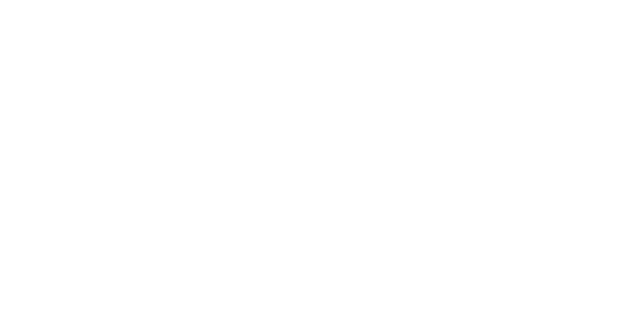
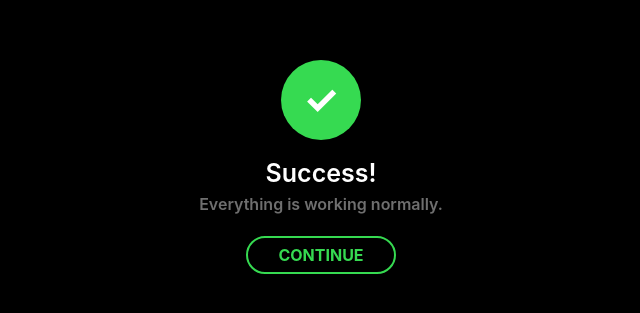
Before and after one commit to B2gussain/EzyStay-Frontend, a React (Vite) app: page /success in a window 1280 px wide. Before the commit this address had no page. Shown: the part 233-546 px from the top of the page, without its empty margins (319-959 px from the left). Built offline with nearby package versions, Linux system fonts and the light colour scheme; sample sign-in values are in the browser's storage.

Commit message:
adding payment gateway

```diff
--- a/package.json
+++ b/package.json
@@ -6,11 +6,13 @@
   "scripts": {
     "dev": "vite",
     "build": "vite build",
-     "start": "vite build && vite preview",
+    "start": "vite build && vite preview",
     "lint": "eslint .",
-    "preview":  "vite preview --host 0.0.0.0 --port $PORT"
+    "preview": "vite preview --host 0.0.0.0 --port $PORT"
   },
   "dependencies": {
+    "@stripe/react-stripe-js": "^3.1.1",
+    "@stripe/stripe-js": "^5.6.0",
     "axios": "^1.7.9",
     "date-fns": "^4.1.0",
     "react": "^18.3.1",
--- a/src/App.jsx
+++ b/src/App.jsx
@@ -8,6 +8,8 @@ import { Routes, Route } from "react-router-dom";
 import Add_new_place from "./Pages/Account_page/Myplaces/Add_Place/Add_new_place";
 import Home_place from "./Pages/Home_place/Home_place"
 import Single_book from "./Pages/Account_page/Booking/single_booking/Single_book";
+import Succes from "./Pages/payment_result/Succes";
+import Fail from "./Pages/payment_result/Fail"
 function App() {
   return (
     <>
@@ -20,6 +22,8 @@ function App() {
         <Route path="/account/myplaces/new" element={<Add_new_place/>} />
         <Route path="/account/places/:id" element={<Add_new_place/>} />
         <Route path="/home-place/:id" element={<Home_place/>} />
+        <Route path="/success" element={<Succes />} />
+        <Route path="/fail" element={<Fail />} />
           <Route path="/Home" element={<Home />} />
           <Route path="/" element={<Login />} />
         </Routes>
--- /dev/null
+++ b/src/Components/pay_loader/Pay_loader.css
@@ -0,0 +1,113 @@
+/* From Uiverse.io by SelfMadeSystem */
+/* Inspired by: m3.material.io/components/progress-indicators/overview */
+
+.loader {
+  width: 30px;
+  /* Subpixels get cut off */
+  overflow: visible;
+  transform: rotate(-90deg);
+  transform-origin: center;
+
+  --active: #000000;
+  --track: #7c7c7cb6;
+
+  --duration: 8s;
+
+  animation: spin 2s linear infinite;
+}
+
+@keyframes spin {
+  0% {
+    rotate: 0deg;
+  }
+
+  100% {
+    rotate: 360deg;
+  }
+}
+
+.active {
+  stroke: var(--active);
+  stroke-linecap: round;
+  stroke-dashoffset: 360;
+  animation: active-animation var(--duration) ease-in-out infinite;
+}
+
+@keyframes active-animation {
+  0% {
+    stroke-dasharray: 0 0 0 360 0 360;
+  }
+  12.5% {
+    stroke-dasharray: 0 0 270 90 270 90;
+  }
+  25% {
+    stroke-dasharray: 0 270 0 360 0 360;
+  }
+  37.5% {
+    stroke-dasharray: 0 270 270 90 270 90;
+  }
+  50% {
+    stroke-dasharray: 0 540 0 360 0 360;
+  }
+  50.001% {
+    stroke-dasharray: 0 180 0 360 0 360;
+  }
+  62.5% {
+    stroke-dasharray: 0 180 270 90 270 90;
+  }
+  75% {
+    stroke-dasharray: 0 450 0 360 0 360;
+  }
+  87.5% {
+    stroke-dasharray: 0 450 270 90 270 90;
+  }
+  87.501% {
+    stroke-dasharray: 0 90 270 90 270 90;
+  }
+  100% {
+    stroke-dasharray: 0 360 1 360 0 360;
+  }
+}
+
+.track {
+  stroke: var(--track);
+  stroke-linecap: round;
+  stroke-dashoffset: 360;
+  animation: track-animation var(--duration) ease-in-out infinite;
+}
+
+@keyframes track-animation {
+  0% {
+    stroke-dasharray: 0 20 320 40 320 40;
+  }
+  12.5% {
+    stroke-dasharray: 0 290 50 310 50 310;
+  }
+  25% {
+    stroke-dasharray: 0 290 320 40 320 40;
+  }
+  37.5% {
+    stroke-dasharray: 0 560 50 310 50 310;
+  }
+  37.501% {
+    stroke-dasharray: 0 200 50 310 50 310;
+  }
+  50% {
+    stroke-dasharray: 0 200 320 40 320 40;
+  }
+  62.5% {
+    stroke-dasharray: 0 470 50 310 50 310;
+  }
+  62.501% {
+    stroke-dasharray: 0 110 50 310 50 310;
+  }
+  75% {
+    stroke-dasharray: 0 110 320 40 320 40;
+  }
+  87.5% {
+    stroke-dasharray: 0 380 50 310 50 310;
+  }
+  100% {
+    stroke-dasharray: 0 380 320 40 320 40;
+  }
+}
--- /dev/null
+++ b/src/Components/pay_loader/Pay_loader.jsx
@@ -0,0 +1,29 @@
+import React from 'react'
+import "./Pay_loader.css"
+const Pay_loader = () => {
+  return (
+    <svg className="loader" viewBox="0 0 384 384" xmlns="http://www.w3.org/2000/svg">
+      <circle
+        className="active"
+        pathLength="360"
+        fill="transparent"
+        stroke-width="32"
+        cx="192"
+        cy="192"
+        r="176"
+      ></circle>
+      <circle
+        className="track"
+        pathLength="360"
+        fill="transparent"
+        stroke-width="32"
+        cx="192"
+        cy="192"
+        r="176"
+      ></circle>
+    </svg>
+
+  )
+}
+
+export default Pay_loader
--- a/src/Pages/Home_place/Home_place.css
+++ b/src/Pages/Home_place/Home_place.css
@@ -138,6 +138,15 @@ font-weight: 400;
     span{
         display: inline;
     }
+    &:hover{
+        color: white;
+        background-color: rgba(138, 141, 139, 0.74);
+    }
+    transition: all 0.2s ease-in-out;
+    -webkit-transition: all 0.2s ease-in-out;
+    -moz-transition: all 0.2s ease-in-out;
+    -ms-transition: all 0.2s ease-in-out;
+    -o-transition: all 0.2s ease-in-out;
 }
 .check{
     margin-top: 15px;
--- /dev/null
+++ b/src/Pages/payment_result/Fail.jsx
@@ -0,0 +1,32 @@
+import React, { useEffect } from 'react';
+import "./payment.css";
+import { Link, useNavigate,Navigate } from "react-router-dom";
+
+const Fail = () => {
+  const token = localStorage.getItem("token");
+  const navigate = useNavigate();
+
+  if (!token) {
+    return <Navigate to="/" />;
+  }
+
+  // Clear booking data from localStorage when the component mounts
+  useEffect(() => {
+    localStorage.removeItem("pendingBooking");
+  }, []); // Empty dependency array ensures this runs only once
+
+  return (
+    <div className='payment_body'>
+      <div className="payment">
+        <div className="fail_icon">&#x2715;</div>
+        <div className="payment_text">
+          <h2 className='payment_title'>Error!</h2>
+          <p className='payment_p'>Oops!<br />Something went wrong!</p>
+        </div>
+        <Link className='try_btn' onClick={() => navigate(-1)}>TRY AGAIN</Link>
+      </div>
+    </div>
+  );
+};
+
+export default Fail;
--- /dev/null
+++ b/src/Pages/payment_result/Succes.jsx
@@ -0,0 +1,57 @@
+import React, { useEffect, useRef } from "react";
+import "./payment.css";
+import { Link,Navigate } from "react-router-dom";
+import axios from "axios";
+
+const Success = () => {
+  const hasProcessedBooking = useRef(false); // Using useRef to track if booking has been processed
+
+  const token = localStorage.getItem("token");
+  const pendingBooking = localStorage.getItem("pendingBooking");
+
+  if (!token) {
+    return <Navigate to="/" />;
+  }
+
+  const confirmBooking = async () => {
+    try {
+      if (!pendingBooking) {
+        console.error("No pending booking found");
+        return;
+      }
+
+      const bookingData = JSON.parse(pendingBooking);
+
+      const response = await axios.post("https://ezystay-backend.onrender.com/booking", bookingData, {
+        headers: { Authorization: `Bearer ${token}` },
+      });
+
+      console.log("Booking confirmed:", response.data);
+      localStorage.removeItem("pendingBooking"); // Remove stored booking data
+    } catch (error) {
+      console.error("Error confirming booking:", error.response?.data || error.message);
+    }
+  };
+
+  useEffect(() => {
+    if (!hasProcessedBooking.current) {
+      hasProcessedBooking.current = true; // Mark booking as processed
+      confirmBooking();
+    }
+  }, []); // Empty dependency array ensures this runs only once
+
+  return (
+    <div className="payment_body">
+      <div className="payment">
+        <div className="success_icon">&#10003;</div>
+        <div className="payment_text">
+          <h2 className="payment_title">Success!</h2>
+          <p className="payment_p">Everything is working normally.</p>
+        </div>
+        <Link className="cont_btn" to="/account/booking">CONTINUE</Link>
+      </div>
+    </div>
+  );
+};
+
+export default Success;
--- /dev/null
+++ b/src/Pages/payment_result/payment.css
@@ -0,0 +1,107 @@
+.payment_body{
+    height: 100vh;
+    width: 100vw;
+    background-color: black;
+    display: grid;
+    place-items: center;
+}
+.payment{
+    background-color: rgb(0, 0, 0);
+    height: 300px;
+    width: 250px;
+    display: flex;
+    flex-direction: column;
+    justify-content: center;
+    align-items: center;
+    text-align: center;
+}
+.success_icon{
+    display: flex;
+    justify-content: center;
+    align-items: center;
+    border-radius: 50%;
+    height: 80px;
+    width: 80px;
+    font-size: 40px;
+    font-weight: bolder;
+    color: white;
+    background-color: rgb(54, 218, 81);
+    -webkit-border-radius: 50%;
+    -moz-border-radius: 50%;
+    -ms-border-radius: 50%;
+    -o-border-radius: 50%;
+}
+.fail_icon{
+    display: flex;
+    justify-content: center;
+    align-items: center;
+    border-radius: 50%;
+    height: 80px;
+    width: 80px;
+    font-size: 40px;
+    font-weight: bolder;
+    color: white;
+    background-color: rgba(255, 7, 7, 0.897);
+    -webkit-border-radius: 50%;
+    -moz-border-radius: 50%;
+    -ms-border-radius: 50%;
+    -o-border-radius: 50%;
+}
+.payment_text{
+    /* width: 65%; */
+    display: flex;
+    justify-content: center;
+    align-items: center;
+    flex-direction: column;
+    margin-top: 15px;
+}
+.payment_title{
+    color: rgb(255, 255, 255);
+    font-weight: 600;
+    width: 100%;
+    text-align: center;
+    font-size: 25px;
+}
+.payment_p{
+    margin: 0px;
+    padding: 0px;
+    color: rgba(189, 189, 189, 0.589);
+    font-weight: 600;
+
+    width: 100%;
+    text-align: center;
+}
+.cont_btn{
+    margin-top: 20px;
+    color: rgb(54, 218, 81) ;
+    font-weight: 700;
+    border: 2px solid  rgb(54, 218, 81);
+    padding: 5px 30px;
+    text-decoration: none;
+    border-radius: 20px;
+    -webkit-border-radius: 20px;
+    -moz-border-radius: 20px;
+    -ms-border-radius: 20px;
+    -o-border-radius: 20px;
+    &:hover{
+        color: white;
+        background-color:  rgb(54, 218, 81);
+    }
+}
+.try_btn{
+    margin-top: 20px;
+    color: rgba(255, 7, 7, 0.897) ;
+    font-weight: 700;
+    border: 2px solid  rgba(255, 7, 7, 0.897);
+    padding: 5px 30px;
+    text-decoration: none;
+    border-radius: 20px;
+    -webkit-border-radius: 20px;
+    -moz-border-radius: 20px;
+    -ms-border-radius: 20px;
+    -o-border-radius: 20px;
+    &:hover{
+        color: white;
+        background-color:  rgba(255, 7, 7, 0.897);
+    }
+}
```
Also changed, not shown: src/Pages/Home_place/Home_place.jsx (+54 -34 lines), 1 other file (tests, documents, lock files or other folders).
